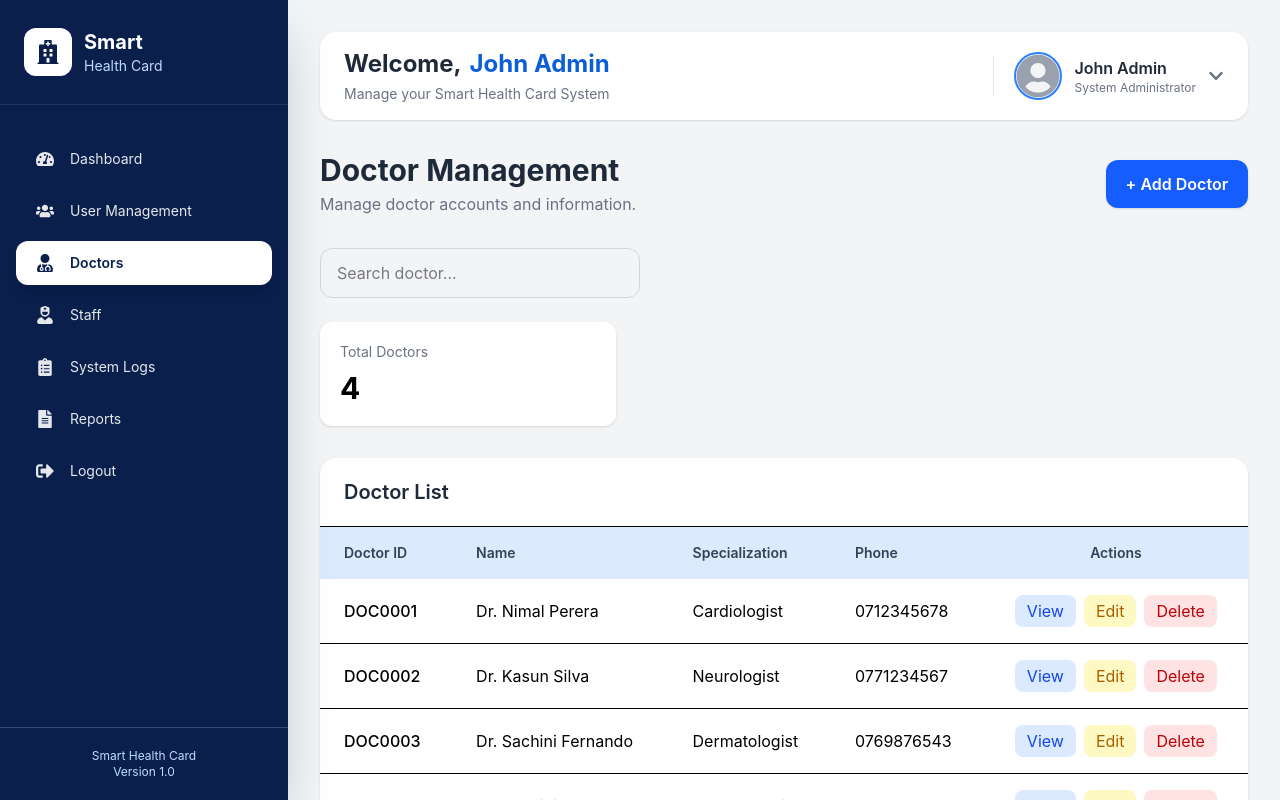
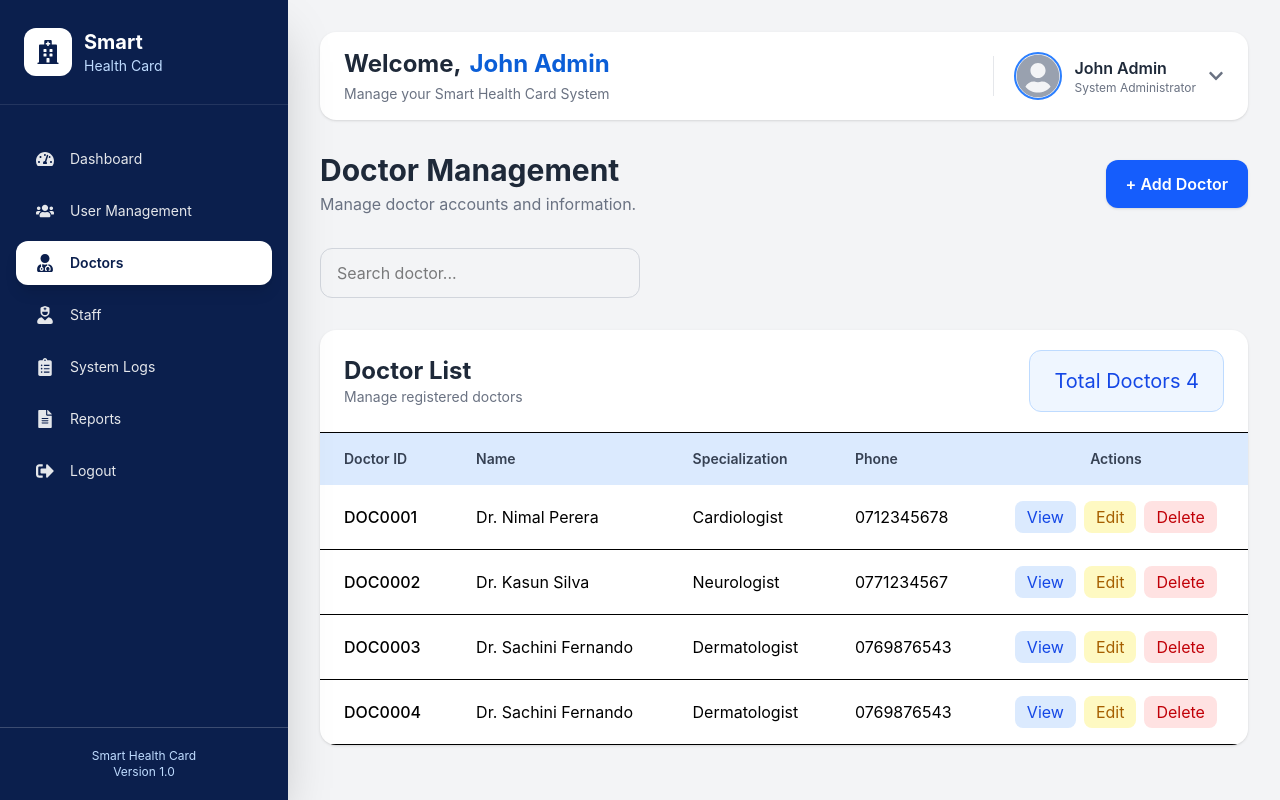
Before and after one commit to charith0418/smart-hospital-card-system, a React (Vite) app in the folder client/: page /doctors in a window 1280 px wide. Built offline with nearby package versions, Linux system fonts and the light colour scheme.

Commit message:
Create delete Doctor

```diff
--- a/client/src/components/doctors/DoctorTable.jsx
+++ b/client/src/components/doctors/DoctorTable.jsx
@@ -1,12 +1,35 @@
-export default function DoctorTable({ doctors, onView,onEdit }) {
+import { useState } from "react";
+
+export default function DoctorTable({ doctors, totalDoctors, onView, onEdit, onDelete, }) {
+
+    const [deleteDoctor, setDeleteDoctor] = useState(null);
+
   return (
     <div className="mt-8 bg-white rounded-2xl shadow overflow-hidden">
 
-      <div className="px-6 py-5 border-b">
-        <h2 className="text-xl font-semibold text-gray-800">
-          Doctor List
+      <div className="px-6 py-5 border-b flex justify-between items-center">
+
+    <div>
+        <h2 className="text-2xl font-bold text-gray-800">
+            Doctor List
         </h2>
-      </div>
+
+        <p className="text-gray-500 text-sm">
+            Manage registered doctors
+        </p>
+    </div>
+
+    <div className="flex items-center gap-4 bg-blue-50 border border-blue-200 rounded-xl px-6 py-4">
+
+        <div>
+            <h2 className="text-xl text-blue-700">
+                 Total Doctors {doctors.length}
+            </h2>
+        </div>
+
+    </div>
+
+</div>
 
       <div className="overflow-x-auto">
 
@@ -79,8 +102,11 @@ export default function DoctorTable({ doctors, onView,onEdit }) {
                         Edit
                     </button>
 
-                    <button className="px-3 py-1 rounded-lg bg-red-100 text-red-700 hover:bg-red-200">
-                      Delete
+                    <button
+                    onClick={() => setDeleteDoctor(doctor)}
+                    className="px-3 py-1 rounded-lg bg-red-100 text-red-700 hover:bg-red-200"
+                    >
+                        Delete
                     </button>
 
                   </div>
@@ -97,6 +123,50 @@ export default function DoctorTable({ doctors, onView,onEdit }) {
 
       </div>
 
+        {/* Delete Docter popup */}
+        {deleteDoctor && (
+            <div className="fixed inset-0 bg-black/40 flex items-center justify-center z-50">
+
+                <div className="bg-white rounded-2xl p-8 w-[420px] shadow-xl">
+
+                <h2 className="text-2xl font-bold text-red-600">
+                    Delete Doctor
+                </h2>
+
+                <p className="text-gray-600 mt-3">
+                    Are you sure you want to delete
+                    <span className="font-semibold">
+                    {" "}{deleteDoctor.name}
+                    </span>
+                    ?
+                </p>
+
+                <div className="flex justify-end gap-3 mt-8">
+
+                    <button
+                    onClick={() => setDeleteDoctor(null)}
+                    className="px-5 py-2 border rounded-lg"
+                    >
+                    Cancel
+                    </button>
+
+                    <button
+                    onClick={() => {
+                        onDelete(deleteDoctor.id);
+                        setDeleteDoctor(null);
+                    }}
+                    className="px-5 py-2 bg-red-600 text-white rounded-lg hover:bg-red-700"
+                    >
+                    Delete
+                    </button>
+
+                </div>
+
+                </div>
+
+            </div>
+        )}
+
     </div>
   );
 }
--- a/client/src/pages/Doctors.jsx
+++ b/client/src/pages/Doctors.jsx
@@ -60,6 +60,13 @@ export default function Doctors() {
     );
   };
 
+  //Delete Doctor
+  const deleteDoctor = (id) => {
+    setDoctors((prevDoctors) =>
+      prevDoctors.filter((doctor) => doctor.id !== id)
+    );
+  };
+
   return (
     <div className="flex h-screen bg-gray-100 overflow-hidden">
       {/* Sidebar */}
@@ -100,22 +107,15 @@ export default function Doctors() {
               className="w-full md:w-80 px-4 py-3 rounded-xl border border-gray-300 focus:outline-none focus:ring-2 focus:ring-blue-500"
             />
           </div>
-
-          <div className="grid grid-cols-1 md:grid-cols-3 gap-5 mt-6">
-            <div className="bg-white rounded-xl shadow p-5">
-              <p className="text-gray-500 text-sm">Total Doctors</p>
-              <h2 className="text-3xl font-bold mt-2">
-                {totalDoctors}
-              </h2>
-            </div>
-          </div>
         </div>
 
         {/* Doctor Table */}
         <DoctorTable
           doctors={doctors}
+          totalDoctors={doctors.length}
           onView={handleView}
           onEdit={handleEdit}
+          onDelete={deleteDoctor}
         />
 
       </main>
```
